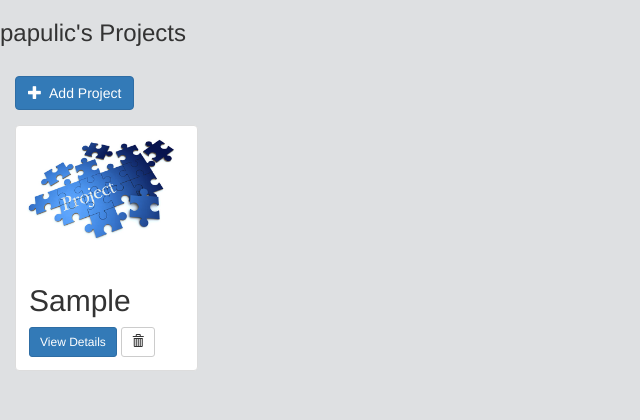
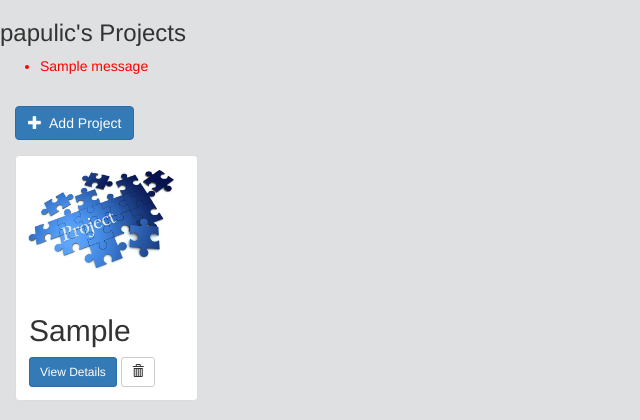
Before and after one commit to papulic/task_tracker, a Django app: page /board/ in a window 1280 px wide. Shown: the part 52-472 px from the top of the page, without its empty margins (0-640 px from the left). Run offline with Django 3.2, Linux system fonts and the light colour scheme; a user stored in the database is signed in; tables that the repository leaves empty hold one stand-in row (values such as "Sample post"); one stand-in notice (Sample message) is shown; some libraries are stand-ins or nearby versions.

Commit message:
Update index.html

```diff
--- a/board/templates/board/index.html
+++ b/board/templates/board/index.html
@@ -3,6 +3,13 @@
 {% block content %}
 {% load staticfiles %}
     <h3>{{ user.username }}'s Projects</h3>
+{% if messages %}
+<ul class="messages">
+  {% for message in messages %}
+  <li style="color:red;" {% if message.tags == "success" %} class="{{ message.tags }}"{% endif %}>{{ message }}</li>
+  {% endfor %}
+</ul>
+{% endif %}
     {% if projects %}
             <div class="col-sm-12" style="padding-bottom: 15px;">
                 <br>
```
